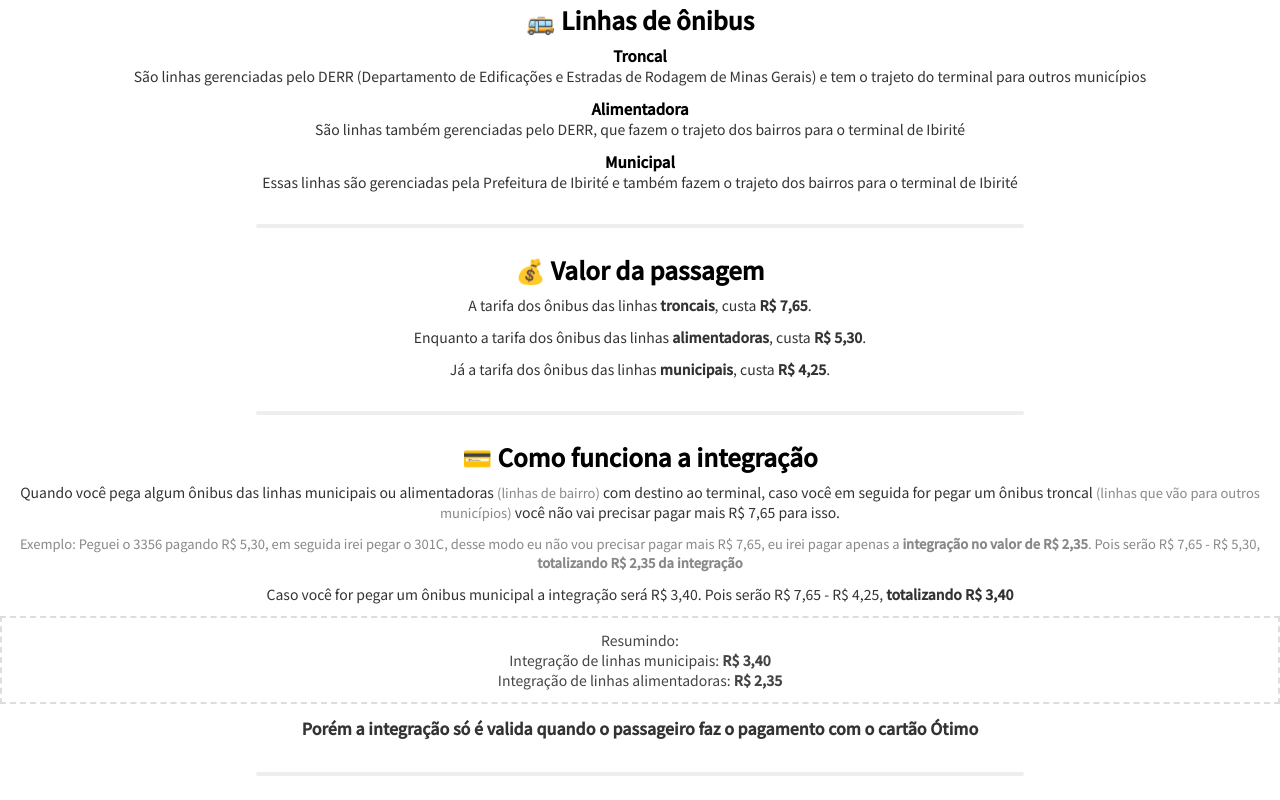
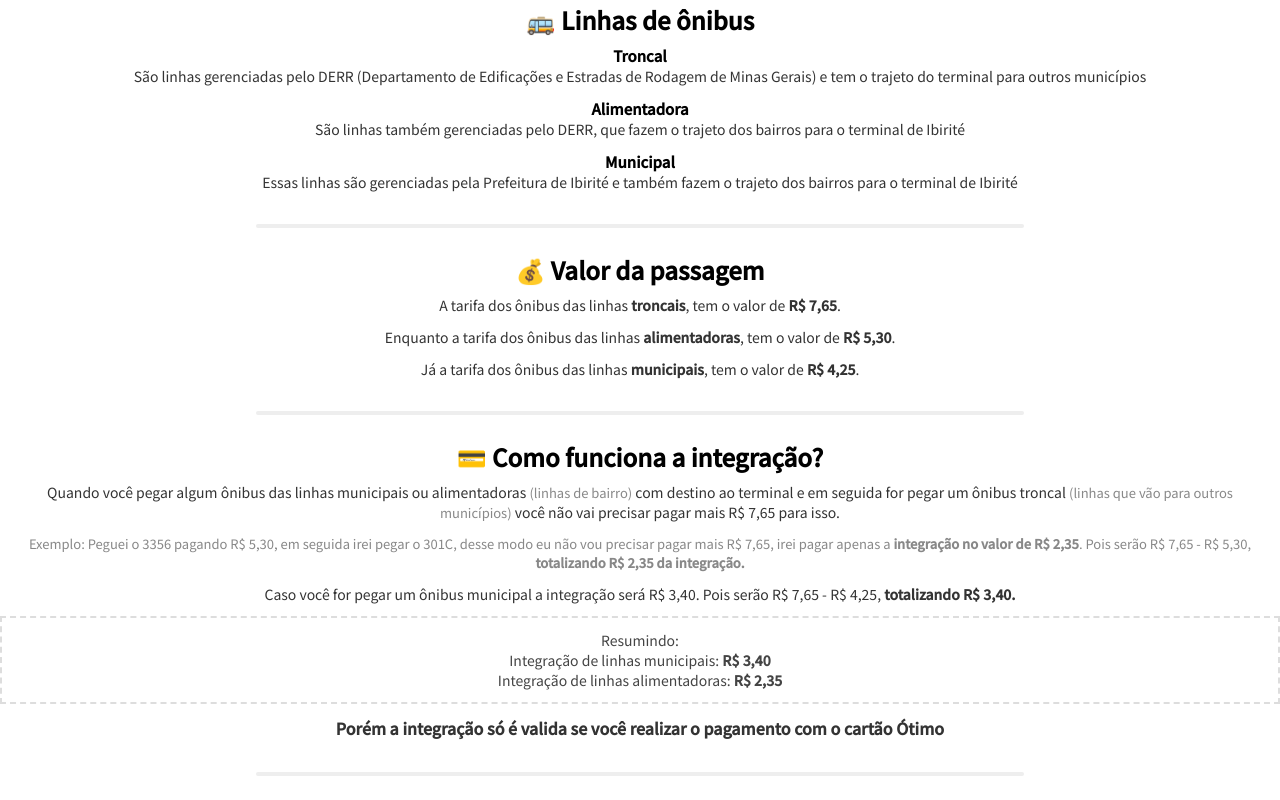
Before and after one commit to RaphaelOliveiraMoura/horarios-onibus-terminal-ibirite, a Next.js app in the folder packages/web/: page / in a window 1280 px wide. Shown: the part 717-1517 px from the top of the page. Built offline with nearby package versions, Linux system fonts and the light colour scheme.

Commit message:
chore: adjusts on text

```diff
--- a/packages/web/src/screens/home/index.tsx
+++ b/packages/web/src/screens/home/index.tsx
@@ -83,7 +83,7 @@ const HomePage: React.FC = () => {
         <p>Consulte os horários de ônibus do terminal de ibirité atualizados</p>
 
         <p>
-          Atualizamos o site frequentemnete para mantermos você sempre
+          Atualizamos o site frequentemente para mantermos você sempre
           atualizado sobre os novos horários de ônibus
         </p>
       </section>
@@ -114,28 +114,28 @@ const HomePage: React.FC = () => {
         <h1>💰 Valor da passagem</h1>
 
         <p>
-          A tarifa dos ônibus das linhas <strong>troncais</strong>, custa{' '}
-          <strong>{external_bus_value}</strong>.
+          A tarifa dos ônibus das linhas <strong>troncais</strong>, tem o valor
+          de <strong>{external_bus_value}</strong>.
         </p>
 
         <p>
           Enquanto a tarifa dos ônibus das linhas <strong>alimentadoras</strong>
-          , custa <strong>{internal_bus_value}</strong>.
+          , tem o valor de <strong>{internal_bus_value}</strong>.
         </p>
 
         <p>
-          Já a tarifa dos ônibus das linhas <strong>municipais</strong>, custa{' '}
-          <strong>{municipal_bus_value}</strong>.
+          Já a tarifa dos ônibus das linhas <strong>municipais</strong>, tem o
+          valor de <strong>{municipal_bus_value}</strong>.
         </p>
       </section>
 
       <section className="integration">
-        <h1>💳 Como funciona a integração</h1>
+        <h1>💳 Como funciona a integração?</h1>
 
         <p>
-          Quando você pega algum ônibus das linhas municipais ou alimentadoras{' '}
+          Quando você pegar algum ônibus das linhas municipais ou alimentadoras{' '}
           <span className="sample">(linhas de bairro)</span> com destino ao
-          terminal, caso você em seguida for pegar um ônibus troncal{' '}
+          terminal e em seguida for pegar um ônibus troncal{' '}
           <span className="sample">
             (linhas que vão para outros municípios)
           </span>{' '}
@@ -145,11 +145,11 @@ const HomePage: React.FC = () => {
         <p className="sample">
           Exemplo: Peguei o 3356 pagando {internal_bus_value}, em seguida irei
           pegar o 301C, desse modo eu não vou precisar pagar mais{' '}
-          {external_bus_value}, eu irei pagar apenas a{' '}
+          {external_bus_value}, irei pagar apenas a{' '}
           <strong>integração no valor de {internal_integration_value}</strong>.
           Pois serão {external_bus_value} - {internal_bus_value},{' '}
           <strong>
-            totalizando {internal_integration_value} da integração
+            totalizando {internal_integration_value} da integração.
           </strong>
         </p>
 
@@ -157,7 +157,7 @@ const HomePage: React.FC = () => {
           Caso você for pegar um ônibus municipal a integração será{' '}
           {municipal_integration_value}. Pois serão {external_bus_value} -{' '}
           {municipal_bus_value},{' '}
-          <strong>totalizando {municipal_integration_value}</strong>
+          <strong>totalizando {municipal_integration_value}.</strong>
         </p>
 
         <ul>
@@ -174,8 +174,8 @@ const HomePage: React.FC = () => {
 
         <p className="disclaimer">
           <strong>
-            Porém a integração só é valida quando o passageiro faz o pagamento
-            com o cartão Ótimo
+            Porém a integração só é valida se você realizar o pagamento com o
+            cartão Ótimo
           </strong>
         </p>
       </section>
```
